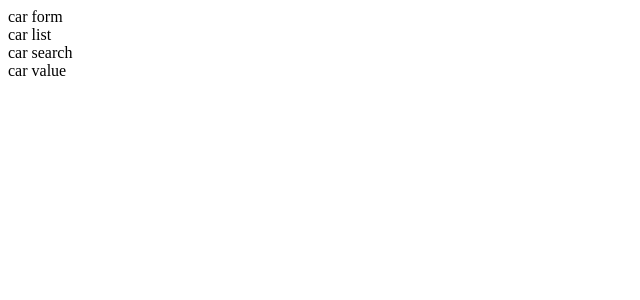
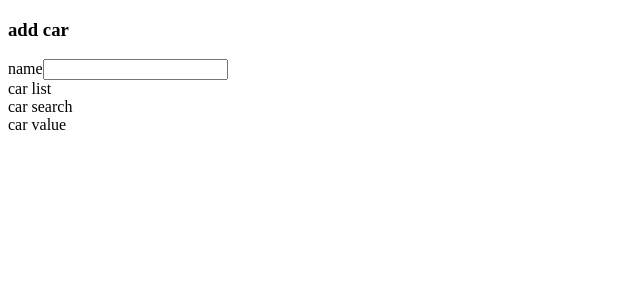
Before and after one commit to SZwerling/cars, a React (Vite) app: page / in a window 1280 px wide. Shown: the top 300 px of the page, without its empty margins (0-640 px from the left). Built offline with nearby package versions, Linux system fonts and the light colour scheme.

Commit message:
name input

```diff
--- a/src/components/CarForm.jsx
+++ b/src/components/CarForm.jsx
@@ -1,6 +1,29 @@
+import { useDispatch, useSelector } from "react-redux";
+import { changeName } from "../store";
+
 function CarForm(){
+    const dispatch = useDispatch();
+    const name = useSelector((state) => {
+        console.log(state)
+        return state.form.name
+
+    })
+    const handleNameChange = (e) => {
+        dispatch(changeName(e.target.value))
+    }
+
     return(
-        <div>car form</div>
+        <div className="car-form panel">
+            <h3 className="subtitle is-3">add car</h3>
+            <form>
+                <div className="field-group">
+                    <div className="field">
+                        <label className="label">name</label>
+                        <input className="input is-expanded" value={name} onChange={handleNameChange} type="text" />
+                    </div>
+                </div>
+            </form>
+        </div>
     )
 }
 
--- a/src/store/slices/carSlice.jsx
+++ b/src/store/slices/carSlice.jsx
@@ -1,8 +1,9 @@
-import { createReducer, createSlice, nanoid } from "@reduxjs/toolkit";
+import { createSlice, nanoid } from "@reduxjs/toolkit";
+
 
 
 const carSlice = createSlice({
-    name: 'cars',
+    name: 'car',
     initialState: {
         searchTerm: '',
         cars: []
```
